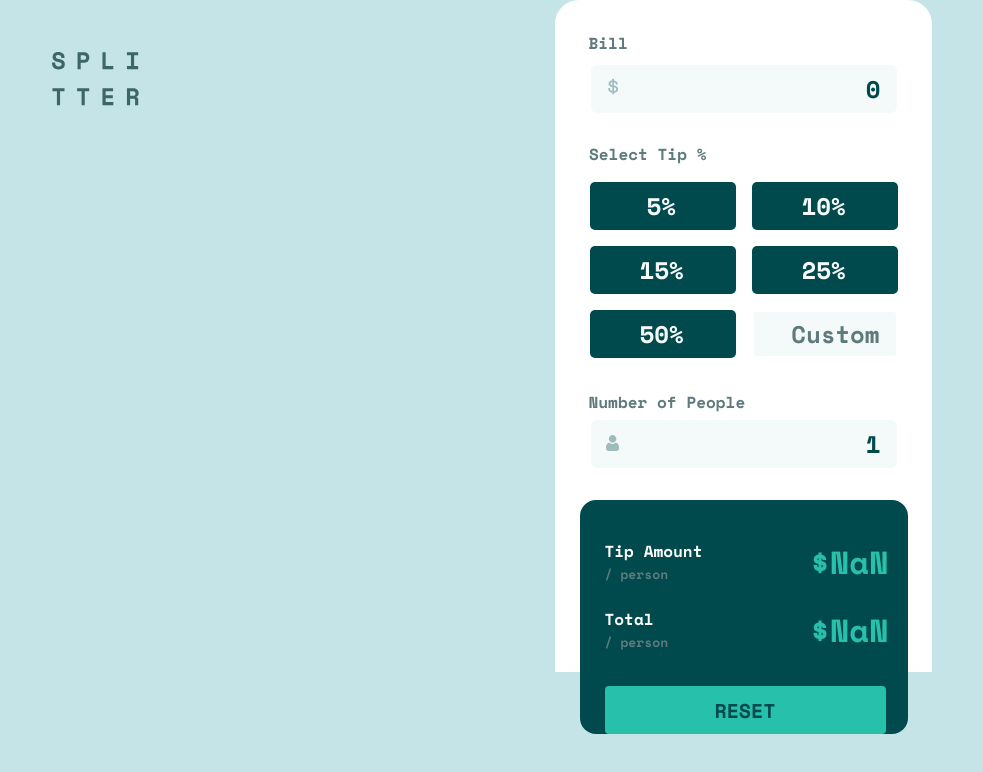
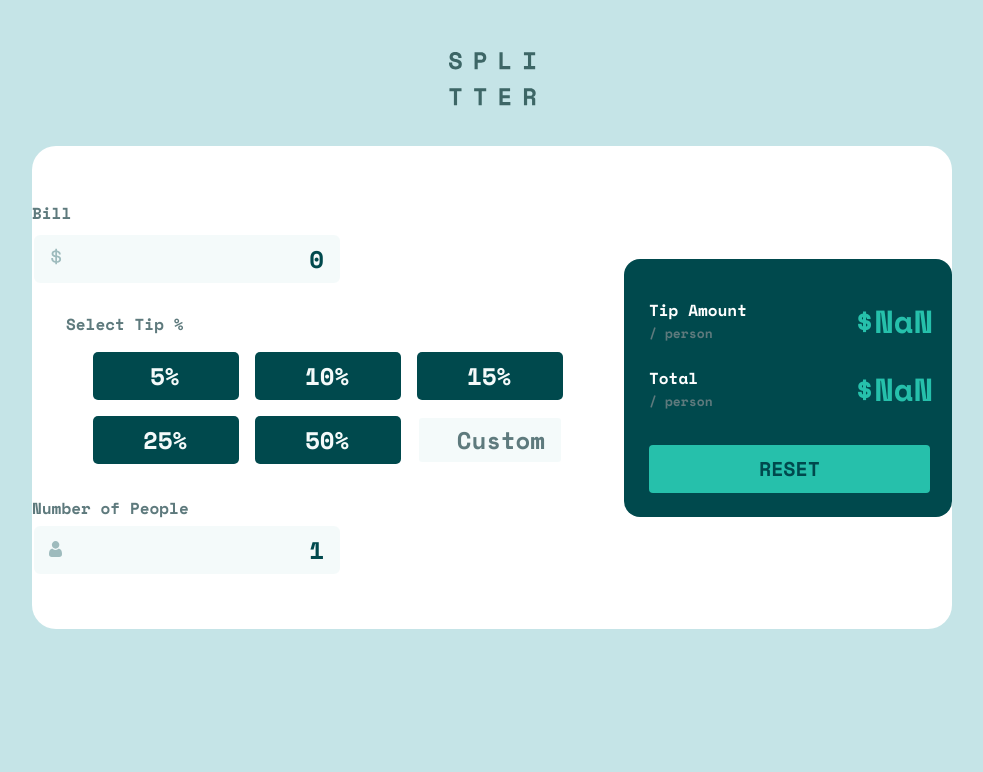
Before and after one commit to Victor-Jacon/fm-calculator-js, a React (Create React App) app: page / in a window 1280 px wide. Shown: the top 772 px of the page, without its empty margins (148-1131 px from the left). Built offline with nearby package versions, Linux system fonts and the light colour scheme.

Commit message:
desktop design - starting media queries

```diff
--- a/src/App.tsx
+++ b/src/App.tsx
@@ -4,7 +4,7 @@ import { useEffect } from 'react';
 import styled from 'styled-components'
 import DollarIcon from './components/DollarIcon';
 import PersonIcon from './components/PersonIcon';
-import { Container,TipSubgroup, StyledTipOption, StyledTipText, CustomTipOption, Sum, ResultsRow, ResultsColumn, ButtonResults, Logo, Card, BillValueColumn, Title, FormContainer, BillInput, TitleTip, PeopleColumn, PeopleRow, BillResults, Detail, Subheading, PeopleWarning } from './components/StyledComponents';
+import { Container,TipSubgroup, StyledTipOption, StyledTipText, CustomTipOption, Sum, ResultsRow, ResultsColumn, ButtonResults, Logo, Card, BillValueColumn, Title, FormContainer, BillInput, TitleTip, PeopleColumn, PeopleRow, BillResults, Detail, Subheading, PeopleWarning, TipCard, TipContainer, DesktopColumn } from './components/StyledComponents';
 import { colors, formInputSize, fontFamily } from './components/StyledComponents'
 
 const App = () => {
@@ -116,6 +116,7 @@ const App = () => {
       </Logo>
 
       <Card id="card">
+        <DesktopColumn id='desktop-column'>
           <BillValueColumn id="bill-value-column">
             <Title>Bill</Title>
             <FormContainer id="form-container">
@@ -124,9 +125,9 @@ const App = () => {
             </FormContainer>
           </BillValueColumn>
 
-        <>
+          <TipCard id="tip-card">
             <TitleTip>Select Tip %</TitleTip>
-          <div className='tip-container' id='tip-container'>
+            <TipContainer className='tip-container' id='tip-container'>
               <TipSubgroup className='tip-subgroup'>
                   <StyledTipOption value={5} checked={handleTipPercentage('5')} onChange={(e) => handleTip(e)} type="radio"/>
                   <StyledTipText active={handleTipPercentage('5')} data-tip={5} onClick={(e) => handleTipLabel(e)} className="first-tip-text">5%</StyledTipText>
@@ -150,8 +151,8 @@ const App = () => {
               <div className='custom-tip'>
                   <CustomTipOption value={customTip} onChange={(e) => handleCustom(e)} onClick={() => clearTipPercentage()} placeholder="Custom" type="number" />
               </div>
-          </div>
-        </>
+            </TipContainer>
+          </TipCard>
 
           <PeopleColumn id='people-column'>
             <PeopleRow>
@@ -165,7 +166,9 @@ const App = () => {
               <PersonIcon />
             </FormContainer>
           </PeopleColumn>
+        </DesktopColumn>
 
+        <DesktopColumn id='desktop-column-2'>
           <BillResults id="bill-results">
 
             <ResultsRow id="results-row">
@@ -203,6 +206,7 @@ const App = () => {
             </ResultsRow>
 
           </BillResults>
+        </DesktopColumn>
       </Card>
     </Container>
   );
--- a/src/components/StyledComponents.tsx
+++ b/src/components/StyledComponents.tsx
@@ -15,6 +15,9 @@ export const formInputSize = '24px'
 export const fontFamily = `'Space Mono', monospace`;
 export const sectionWidth = '310px'
 export const cardMaxWidth = '377px'
+
+export const desktopCardMaxWidth = '920px'
+export const desktopCardHeight = '483px'
 
 // Container
 export interface ContainerProps {
@@ -64,6 +67,12 @@ export const Column = styled.div<RowAndColumnProps>`
   flex: 1;
 `
 
+export const TipCard = styled.div`
+`
+
+export const TipContainer = styled.div`
+`
+
 // Radio Button
 export const StyledTipForm = styled.form`
   display: flex;
@@ -108,9 +117,9 @@ export const StyledTipOption = styled.input`
   &:checked {
     background-color: ${colors.strongCyan};
   }
-  ${TipSubgroup}:hover & {
-    background-color: #C5E4E7;
-  }
+    ${TipSubgroup}:hover & {
+      background-color: #C5E4E7;
+    }
 `
 
 interface LabelProps {
@@ -224,6 +233,26 @@ export const Card = styled.div`
       line-height: 22px;
     }
 
+    /* Responsive */
+    @media (min-width: 1024px) {
+      max-width: ${desktopCardMaxWidth};
+      height: ${desktopCardHeight};
+      border-radius: 24px;
+      flex-direction: row;
+
+      #tip-container {
+        display: flex;
+        flex-direction: row;
+      }
+
+      #tip-subgroup {
+        display: flex;
+        flex-direction: row;
+      }
+    }
+`
+
+export const DesktopColumn = styled.div`
 `
 
 export const Logo = styled.div`
```
Also changed, not shown: src/components/toDo.md (+2 -0 lines). Lines whose indentation alone changed are shown as unchanged.
